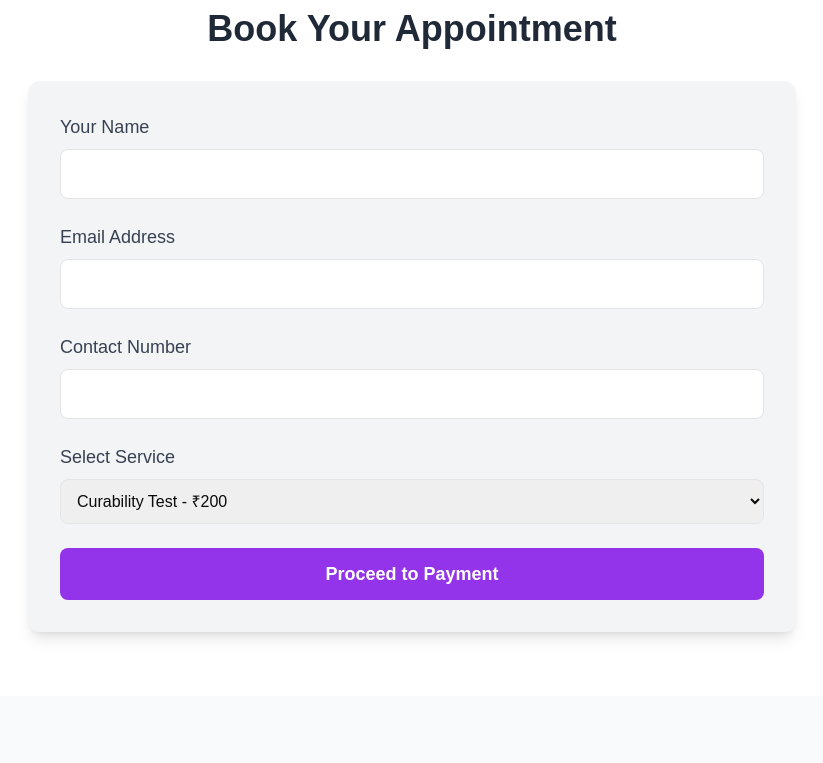
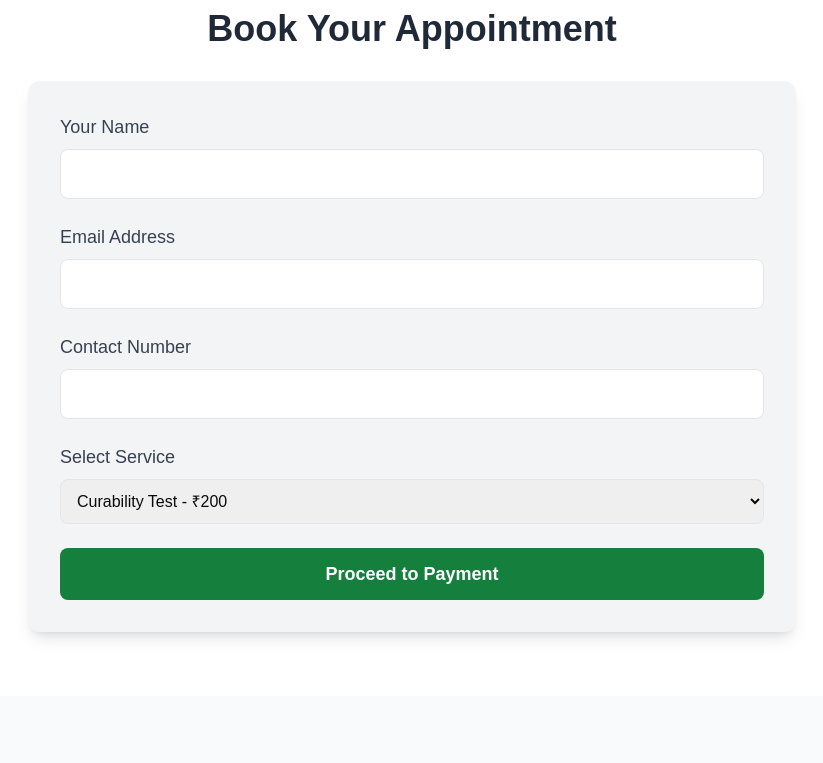
Before and after one commit to rahul2271/services, a Next.js app: page / in a window 1280 px wide. Shown: the part 855-1618 px from the top of the page, without its empty margins (228-1051 px from the left). Built offline with nearby package versions, Linux system fonts and the light colour scheme.

Commit message:
Update test.js

```diff
--- a/components/test.js
+++ b/components/test.js
@@ -140,7 +140,7 @@ const BookingPage = () => {
     </section>
 
       {/* Services Section */}
-      <section className="py-16 bg-gradient-to-b from-green-200 to-green-80 text-white">
+      <section className="py-16 bg-gradient-to-b from-green-200 to-white text-white">
         <div className="container mx-auto text-center">
           <h2 className="text-4xl text-green-900 font-bold mb-8">Our Services & Pricing</h2>
           <div className="grid grid-cols-1 md:grid-cols-3 gap-8">
@@ -242,7 +242,7 @@ const BookingPage = () => {
             </div>
             <button
               type="submit"
-              className={`w-full py-3 text-lg font-semibold text-white bg-purple-600 rounded-lg hover:bg-purple-700 transition ${
+              className={`w-full py-3 text-lg font-semibold text-white bg-green-700 rounded-lg hover:bg-green-700 transition ${
                 loading ? "opacity-50 cursor-not-allowed" : ""
               }`}
               disabled={loading}
```
